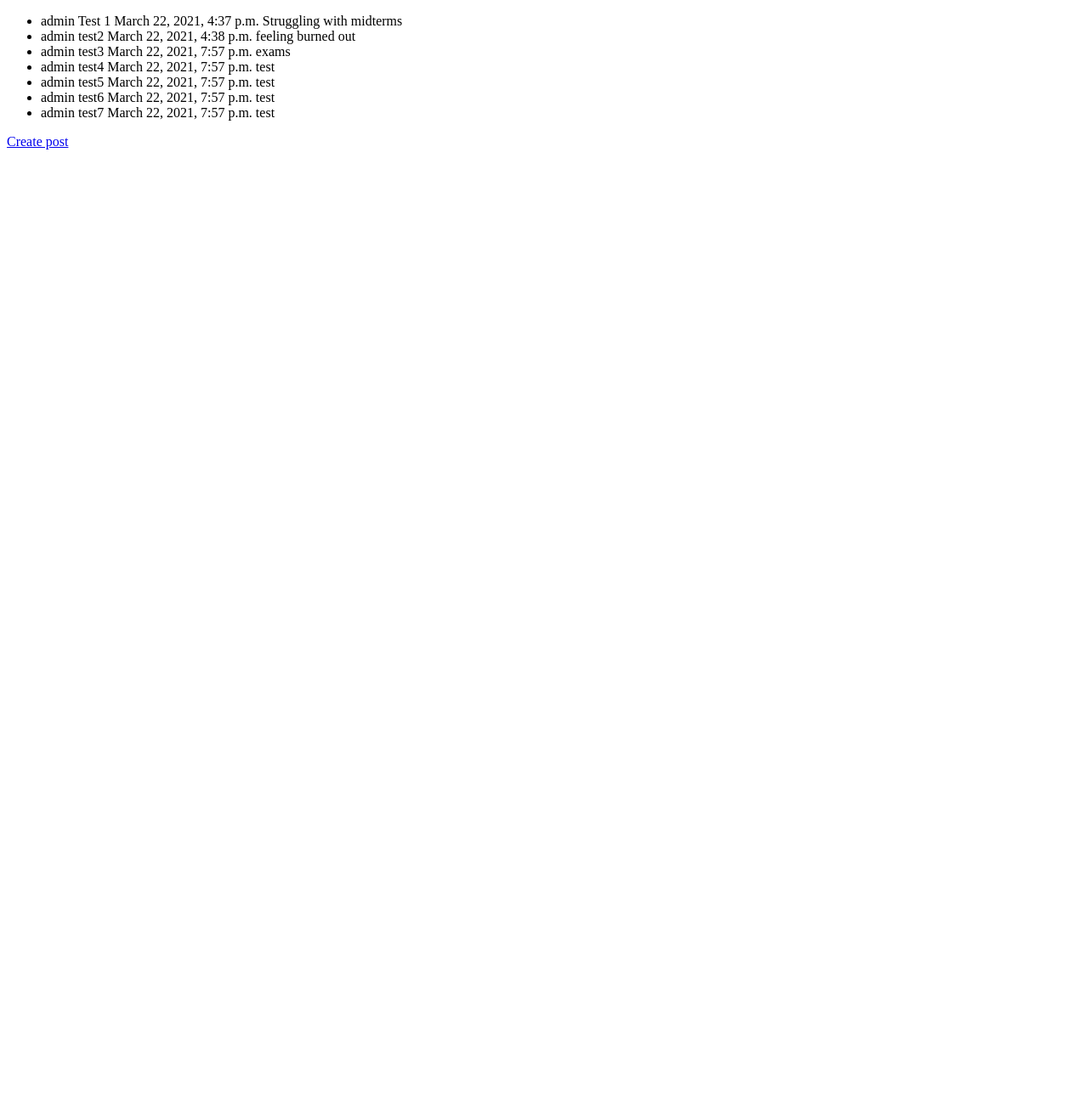
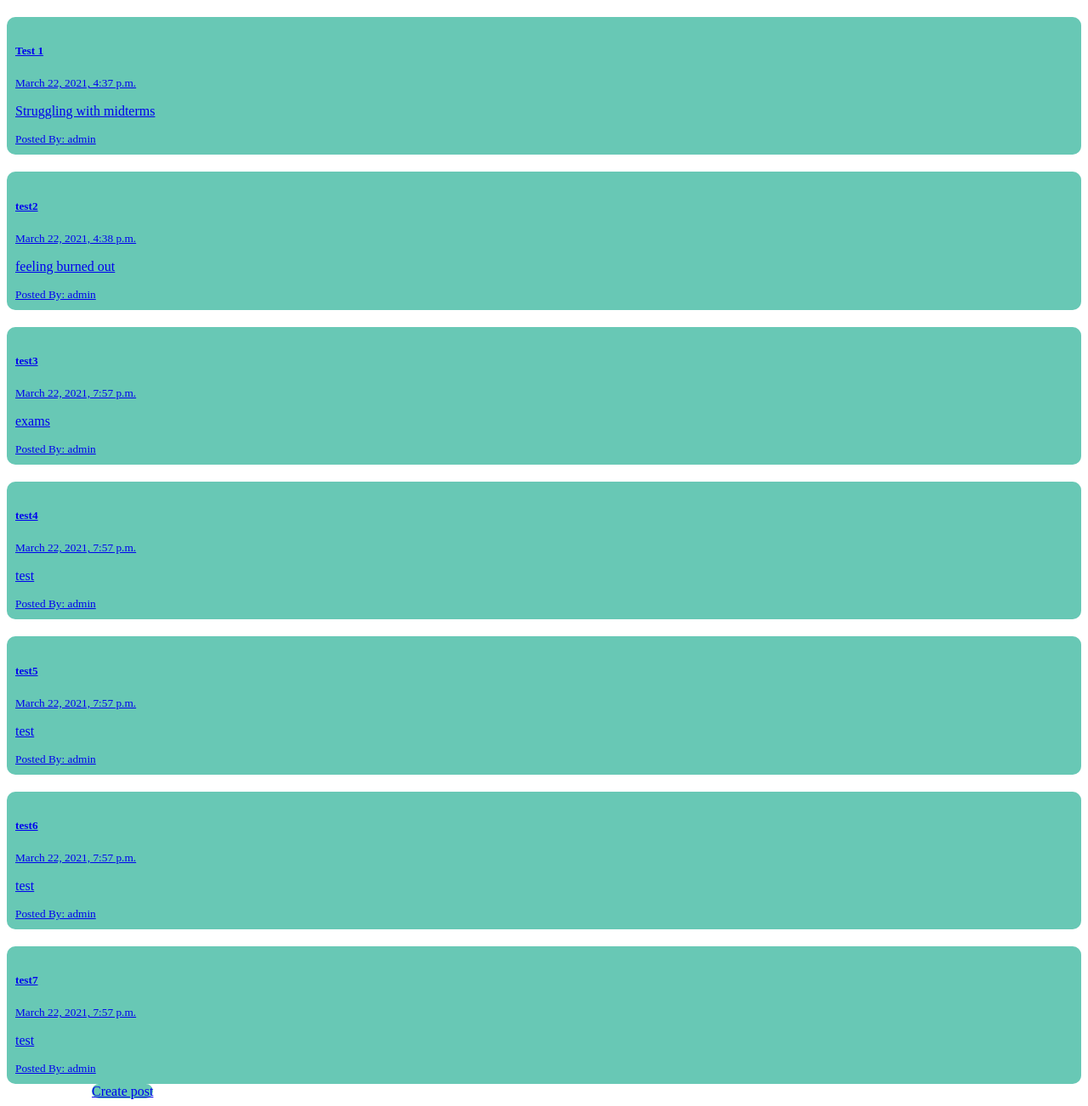
Before and after one commit to tmatsuzawa2/badger-buddy, a Django app: page /board/ in a window 1280 px wide. Shown: the whole page at 85% size. Before the commit the page ends 176 px from the top, so only its background shows below. Run offline with Django 3.2, Linux system fonts and the light colour scheme; a user stored in the database is signed in; data comes from the database, SQL or seed files in the repository; both versions use the stored data as it was after the commit; some libraries are stand-ins or nearby versions.

Commit message:
frontend changes for discussion board

```diff
--- a/discussion_board/static/style.css
+++ b/discussion_board/static/style.css
@@ -0,0 +1,15 @@
+#post {
+    background-color:#68C8B5;
+    margin-top:20px;
+    padding:10px;
+    border-radius: 10px;
+}
+
+#create-button {
+    position: relative;
+    background-color:#68C8B5;
+    border-radius: 10px;
+    /* border: 2px solid gray; */
+    /* color: black; */
+    margin: 100px;
+}
--- a/discussion_board/templates/discussion_board/index.html
+++ b/discussion_board/templates/discussion_board/index.html
@@ -1,4 +1,6 @@
 {% include "style/bootstrap.html" %}
+{% load static %}
+<link rel="stylesheet" type="text/css" href="{% static 'style.css' %}">
 
 <!DOCTYPE html>
 <html>
@@ -8,18 +10,33 @@
   </head>
   <body>
     {% if user.is_authenticated %}
-      {% if posts %}
-      <ul>
+    <div class="container">
+      <div class="row">
+        <div class="col">
+          {% if posts %}
         {% for post in posts %}
-        <li>{{ post.user.username }} {{ post.title }} {{ post.create_date }} {{post.details}}</li>
+        <div class="list-group" id="post">
+          <a href="/board" class="list-group-item list-group-item-action flex-column align-items-start">
+            <div class="d-flex w-100 justify-content-between">
+              <h5 class="mb-1">{{ post.title }}</h5>
+              <small> {{ post.create_date }} </small>
+            </div>
+            <p class="mb-1"> {{ post.details }} </p>
+            <small> Posted By: {{ post.user.username }} </small>
+          </a>
+        </div>
         {% endfor %}
-      </ul>
       {% else %}
       <p>No posts available.</p>
       {% endif %}
-      <a href="/board/create-post" class="btn btn-primary">
-        Create post
-      </a>
+        </div>
+        <div class="col">
+          <a href="/board/create-post" class="btn btn-primary btn-block" id="create-button">
+            Create post
+          </a>
+        </div>
+      </div>
+    </div>
     {% else %}
     <p>You haven't login yet. Please login first. <a href="{% url 'login' %}">Login here</a></p>
     {% endif %}
```
Also changed, not shown: db.sqlite3.
